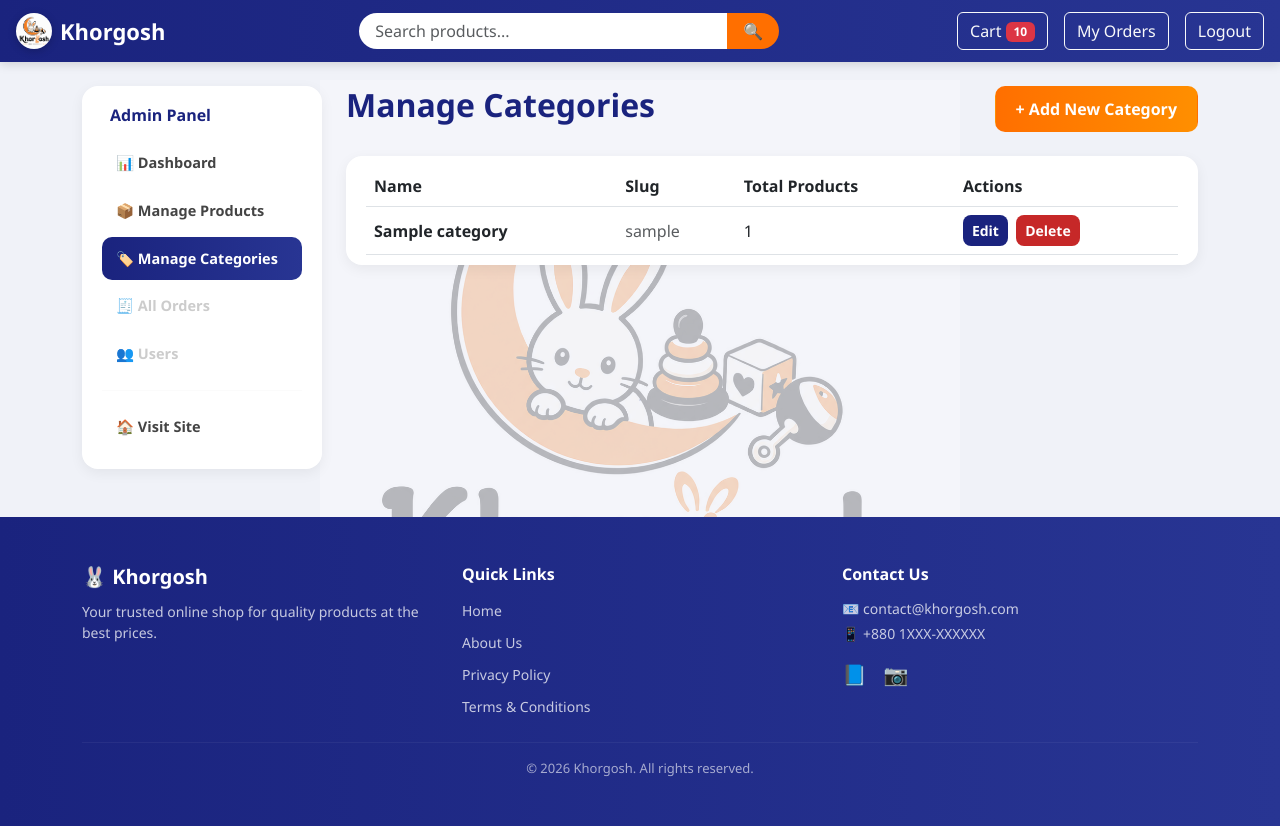
After one commit to mahdiribbi/Al-RiRa, a Django app: page /admin-dashboard/categories/ in a window 1280 px wide. The commit adds this page. Run offline with Django 5.2, Linux system fonts and the light colour scheme; a user stored in the database is signed in; tables that the repository leaves empty hold one stand-in row (values such as "Sample post").

Commit message:
Add category management with CRUD operations

```diff
--- a/backend/products/templates/admin_base.html
+++ b/backend/products/templates/admin_base.html
@@ -11,8 +11,8 @@
             <a href="{% url 'admin_product_list' %}" class="admin-nav-link {% if '/admin-dashboard/products/' in request.path %}active{% endif %}">
                 📦 Manage Products
             </a>
-            <a href="#" class="admin-nav-link admin-nav-disabled">
-                🏷️ Manage Categories
+            <a href="{% url 'admin_category_list' %}" class="admin-nav-link {% if '/admin-dashboard/categories/' in request.path %}active{% endif %}">
+    🏷️               Manage Categories
             </a>
             <a href="#" class="admin-nav-link admin-nav-disabled">
                 🧾 All Orders
--- /dev/null
+++ b/backend/products/templates/admin_category_list.html
@@ -0,0 +1,111 @@
+{% extends 'admin_base.html' %}
+{% block admin_content %}
+
+<div class="d-flex justify-content-between align-items-center mb-4">
+    <h2 class="fw-bold admin-page-title">Manage Categories</h2>
+    <a href="{% url 'admin_category_add' %}" class="btn admin-add-btn">+ Add New Category</a>
+</div>
+
+<div class="admin-table-wrapper">
+    <table class="table align-middle mb-0">
+        <thead>
+            <tr>
+                <th>Name</th>
+                <th>Slug</th>
+                <th>Total Products</th>
+                <th>Actions</th>
+            </tr>
+        </thead>
+        <tbody>
+            {% for category in categories %}
+            <tr>
+                <td class="fw-semibold">{{ category.name }}</td>
+                <td class="text-muted">{{ category.slug }}</td>
+                <td>{{ category.products.count }}</td>
+                <td>
+                    <a href="{% url 'admin_category_edit' category.id %}" class="btn btn-sm admin-edit-btn">Edit</a>
+                    <button type="button" class="btn btn-sm admin-delete-btn" data-bs-toggle="modal" data-bs-target="#deleteModal{{ category.id }}">Delete</button>
+                </td>
+            </tr>
+            {% empty %}
+            <tr>
+                <td colspan="4" class="text-center py-4 text-muted">No categories yet.</td>
+            </tr>
+            {% endfor %}
+        </tbody>
+    </table>
+</div>
+
+<style>
+    .admin-page-title {
+        color: var(--primary-color);
+    }
+
+    .admin-add-btn {
+        background: linear-gradient(90deg, #ff6f00, #ff8f00);
+        color: white;
+        font-weight: 700;
+        border-radius: 10px;
+        padding: 10px 20px;
+        transition: transform 0.2s ease, box-shadow 0.2s ease;
+    }
+
+    .admin-add-btn:hover {
+        transform: translateY(-2px);
+        box-shadow: 0 6px 16px rgba(255, 111, 0, 0.35);
+        color: white;
+    }
+
+    .admin-table-wrapper {
+        background: white;
+        border-radius: 16px;
+        padding: 10px 20px;
+        box-shadow: 0 4px 14px rgba(0, 0, 0, 0.06);
+    }
+
+    .admin-edit-btn {
+        background: #1a237e;
+        color: white;
+        border-radius: 8px;
+        font-weight: 600;
+        margin-right: 4px;
+    }
+
+    .admin-edit-btn:hover {
+        background: #283593;
+        color: white;
+    }
+
+    .admin-delete-btn {
+        background: #c62828;
+        color: white;
+        border-radius: 8px;
+        font-weight: 600;
+    }
+
+    .admin-delete-btn:hover {
+        background: #b71c1c;
+        color: white;
+    }
+</style>
+
+{% endblock %}
+
+{% block modals %}
+{% for category in categories %}
+<div class="modal fade" id="deleteModal{{ category.id }}" tabindex="-1">
+    <div class="modal-dialog modal-dialog-centered">
+        <div class="modal-content" style="border-radius: 20px; border: none;">
+            <div class="modal-body text-center p-4">
+                <h4 class="fw-bold mb-2">Delete Category?</h4>
+                <p class="text-muted mb-4">Are you sure you want to delete "{{ category.name }}"? Products in this category will become uncategorized.</p>
+                <div class="d-flex justify-content-center gap-3">
+                    <button type="button" class="btn btn-outline-secondary px-4" data-bs-dismiss="modal">Cancel</button>
+                    <a href="{% url 'admin_category_delete' category.id %}" class="btn btn-danger px-4">Yes, Delete</a>
+                </div>
+            </div>
+        </div>
+    </div>
+</div>
+{% endfor %}
+{% endblock %}
--- a/backend/products/urls.py
+++ b/backend/products/urls.py
@@ -26,4 +26,8 @@ urlpatterns = [
     path('admin-dashboard/products/add/', views.admin_product_add, name='admin_product_add'),
     path('admin-dashboard/products/edit/<int:product_id>/', views.admin_product_edit, name='admin_product_edit'),
     path('admin-dashboard/products/delete/<int:product_id>/', views.admin_product_delete, name='admin_product_delete'),
+    path('admin-dashboard/categories/', views.admin_category_list, name='admin_category_list'),
+    path('admin-dashboard/categories/add/', views.admin_category_add, name='admin_category_add'),
+    path('admin-dashboard/categories/edit/<int:category_id>/', views.admin_category_edit, name='admin_category_edit'),
+    path('admin-dashboard/categories/delete/<int:category_id>/', views.admin_category_delete, name='admin_category_delete'),
 ]
--- a/backend/products/views.py
+++ b/backend/products/views.py
@@ -348,3 +348,41 @@ def admin_product_delete(request, product_id):
     product.delete()
     messages.success(request, f"Product '{name}' deleted.")
     return redirect('admin_product_list')
+
+@admin_required
+def admin_category_list(request):
+    categories = Category.objects.all().order_by('name')
+    return render(request, 'admin_category_list.html', {'categories': categories})
+
+
+@admin_required
+def admin_category_add(request):
+    if request.method == 'POST':
+        name = request.POST.get('name')
+        Category.objects.create(name=name)
+        messages.success(request, f"Category '{name}' added successfully.")
+        return redirect('admin_category_list')
+
+    return render(request, 'admin_category_form.html', {'category': None})
+
+
+@admin_required
+def admin_category_edit(request, category_id):
+    category = get_object_or_404(Category, id=category_id)
+
+    if request.method == 'POST':
+        category.name = request.POST.get('name')
+        category.save()
+        messages.success(request, f"Category '{category.name}' updated successfully.")
+        return redirect('admin_category_list')
+
+    return render(request, 'admin_category_form.html', {'category': category})
+
+
+@admin_required
+def admin_category_delete(request, category_id):
+    category = get_object_or_404(Category, id=category_id)
+    name = category.name
+    category.delete()
+    messages.success(request, f"Category '{name}' deleted.")
+    return redirect('admin_category_list')
```
Also changed, not shown: backend/products/templates/admin_category_form.html (added, +108 -0 lines).
